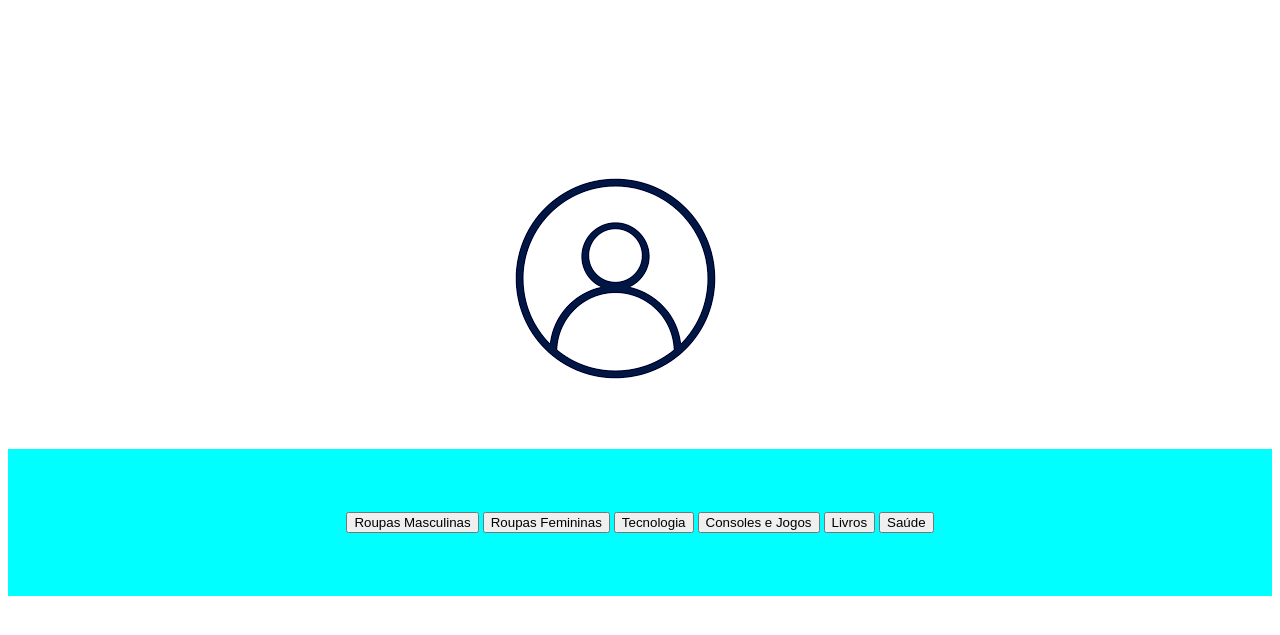
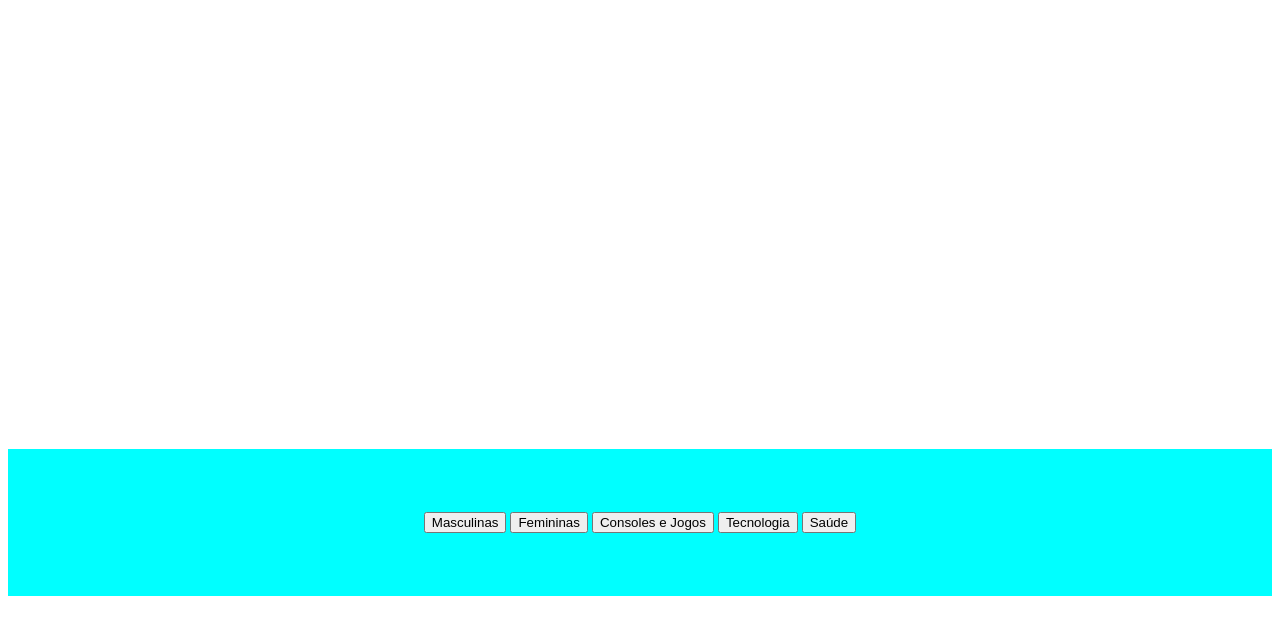
Before and after one commit to Possas21/projeto-juliano, a plain HTML site: page projeto juliana/index.html in a window 1280 px wide. Shown: the part 61-696 px from the top of the page. Drawn offline with Linux system fonts and the light colour scheme.

Commit message:
Add files via upload

```diff
--- a/projeto juliana/index.html
+++ b/projeto juliana/index.html
@@ -11,20 +11,16 @@
     <h1>Click Shop</h1>
 
     <div class="rodape">
-        <button>Roupas Masculinas</button>
-        <button>Roupas Femininas</button>
-        <button>Tecnologia</button>
-        <button>Consoles e Jogos</button>
-        <button>Livros</button>
-        <button>Saúde</button>
+            <button>Masculinas</button>
+            <button>Femininas</button>
+           <button>Consoles e Jogos</button>
+            <button>Tecnologia</button>
+             <button>Saúde</button>
     </div>
 
     <div class="topo">
         <button>Login</button>
     </div>
 
-    <div class="img login">
-        <img src="img/imglogin.png" alt="">
-    </div>
 </body>
 </html>
--- a/projeto juliana/style.css
+++ b/projeto juliana/style.css
@@ -7,7 +7,7 @@ body{
     position: relative;
     top: 430px;
     padding: 5%;
-
+    gap: 60px;
 }
 
 .topo{
@@ -15,9 +15,3 @@ body{
     top: -225px;
     float: right;
 }
-
-.imglogin{
-    position: relative;
-    top: -225px;
-    float: right;
-}
```
